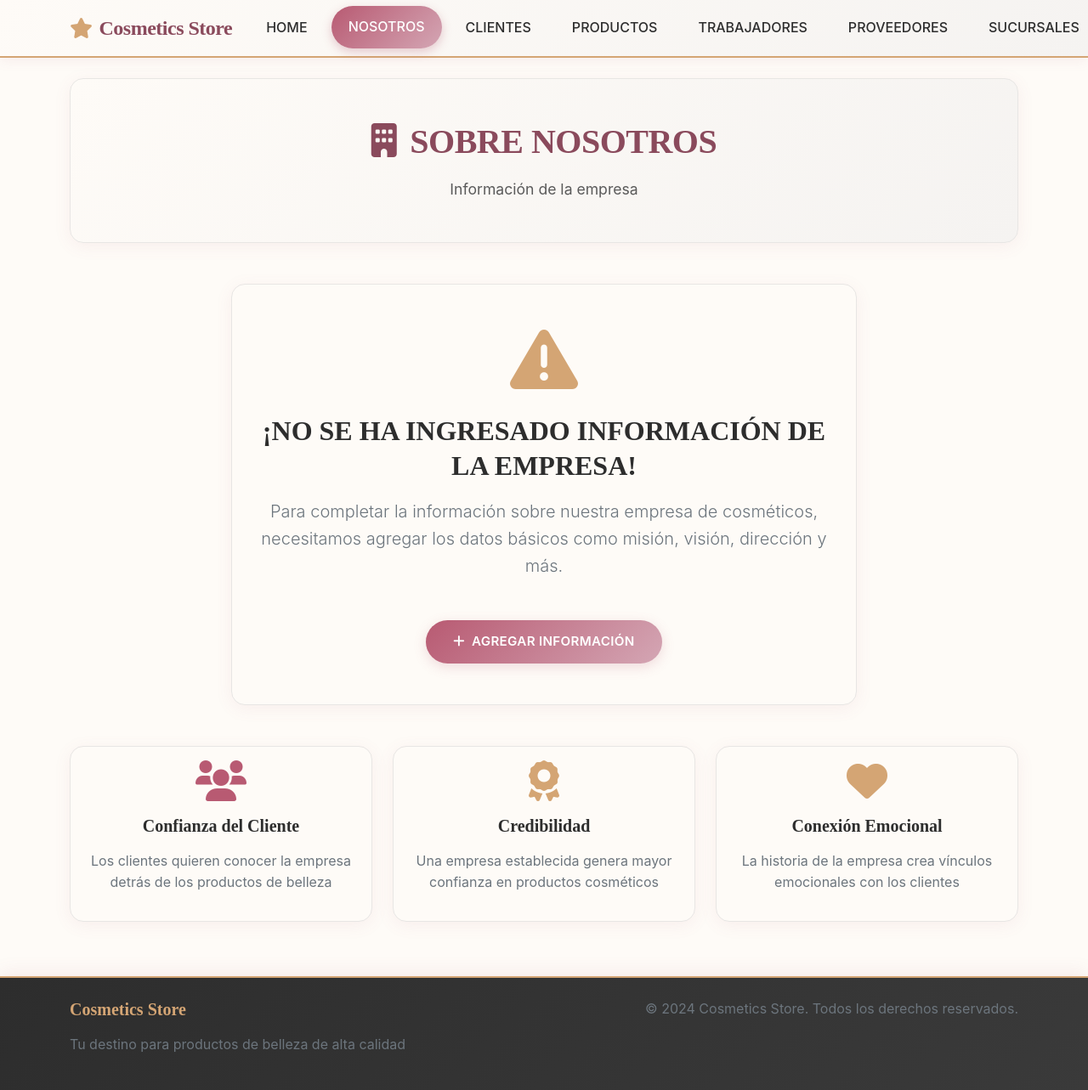
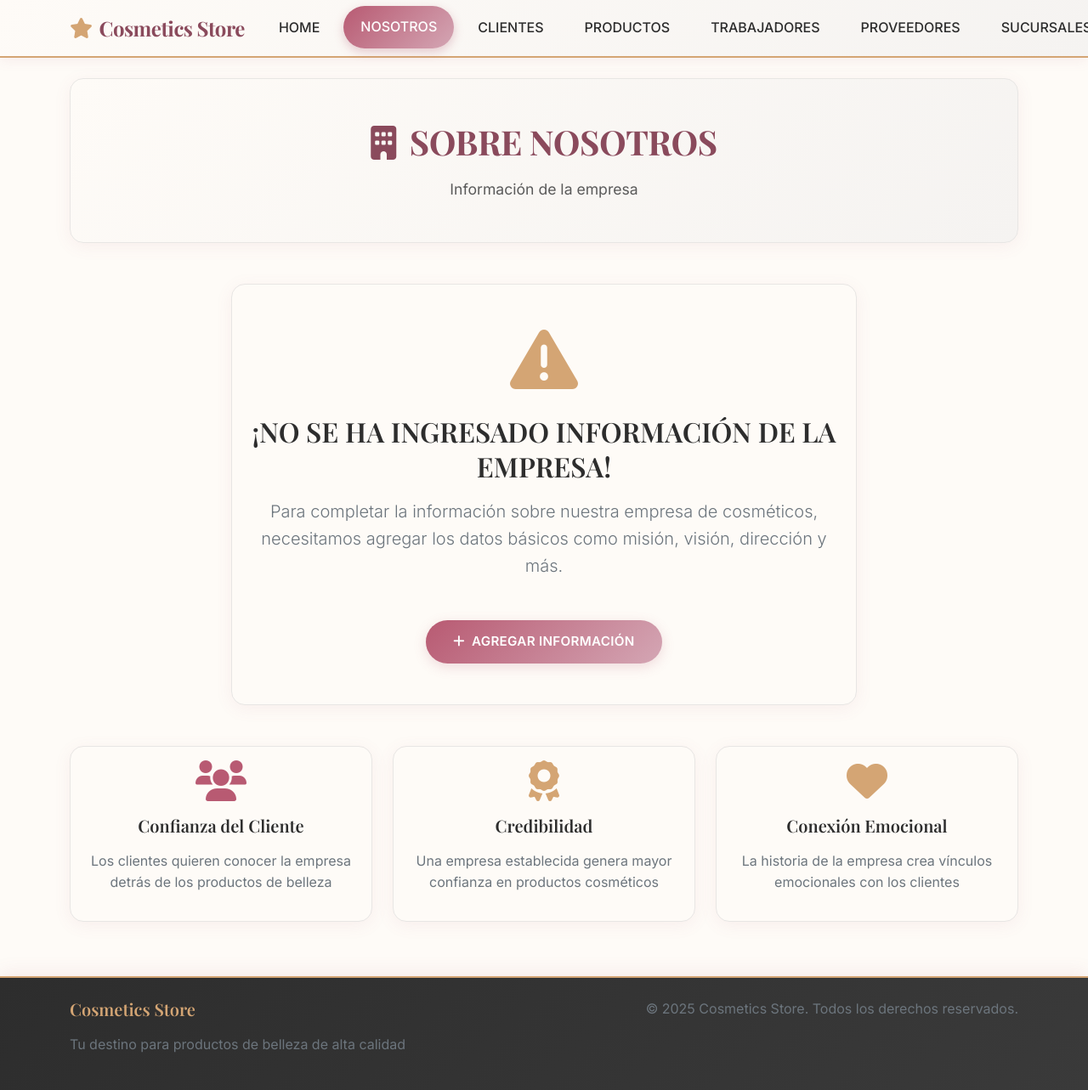
Before and after one commit to anntnzrb/sist-cosm, a Django app: page /nosotros/ in a window 1280 px wide. Shown: the whole page at 85% size. Run offline with Django 5.2, Linux system fonts and the light colour scheme; data that the repository does not hold is empty; some libraries are stand-ins or nearby versions.

Commit message:
feat(typography): add Google Fonts and update copyright year
- Add Inter and Playfair Display fonts for professional appearance
- Update copyright year from 2024 to 2025
- Improve typography hierarchy with serif headings and sans-serif body

Enhances brand identity with luxury cosmetics aesthetic

```diff
--- a/templates/base.html
+++ b/templates/base.html
@@ -5,6 +5,11 @@
     <meta charset="UTF-8">
     <meta name="viewport" content="width=device-width, initial-scale=1.0">
     <title>{% block title %}Cosmetics Store - Tienda de Cosméticos{% endblock %}</title>
+
+    <!-- Google Fonts -->
+    <link rel="preconnect" href="https://fonts.googleapis.com">
+    <link rel="preconnect" href="https://fonts.gstatic.com" crossorigin>
+    <link href="https://fonts.googleapis.com/css2?family=Inter:wght@300;400;500;600;700&family=Playfair+Display:wght@400;500;600;700&display=swap" rel="stylesheet">
 
     <!-- Bootstrap CSS -->
     <link href="https://cdn.jsdelivr.net/npm/bootstrap@5.1.3/dist/css/bootstrap.min.css" rel="stylesheet">
@@ -83,7 +88,7 @@
                     <p class="text-muted">Tu destino para productos de belleza de alta calidad</p>
                 </div>
                 <div class="col-md-6 text-md-end">
-                    <p class="text-muted mb-0">&copy; 2024 Cosmetics Store. Todos los derechos reservados.</p>
+                    <p class="text-muted mb-0">&copy; 2025 Cosmetics Store. Todos los derechos reservados.</p>
                 </div>
             </div>
         </div>
```
